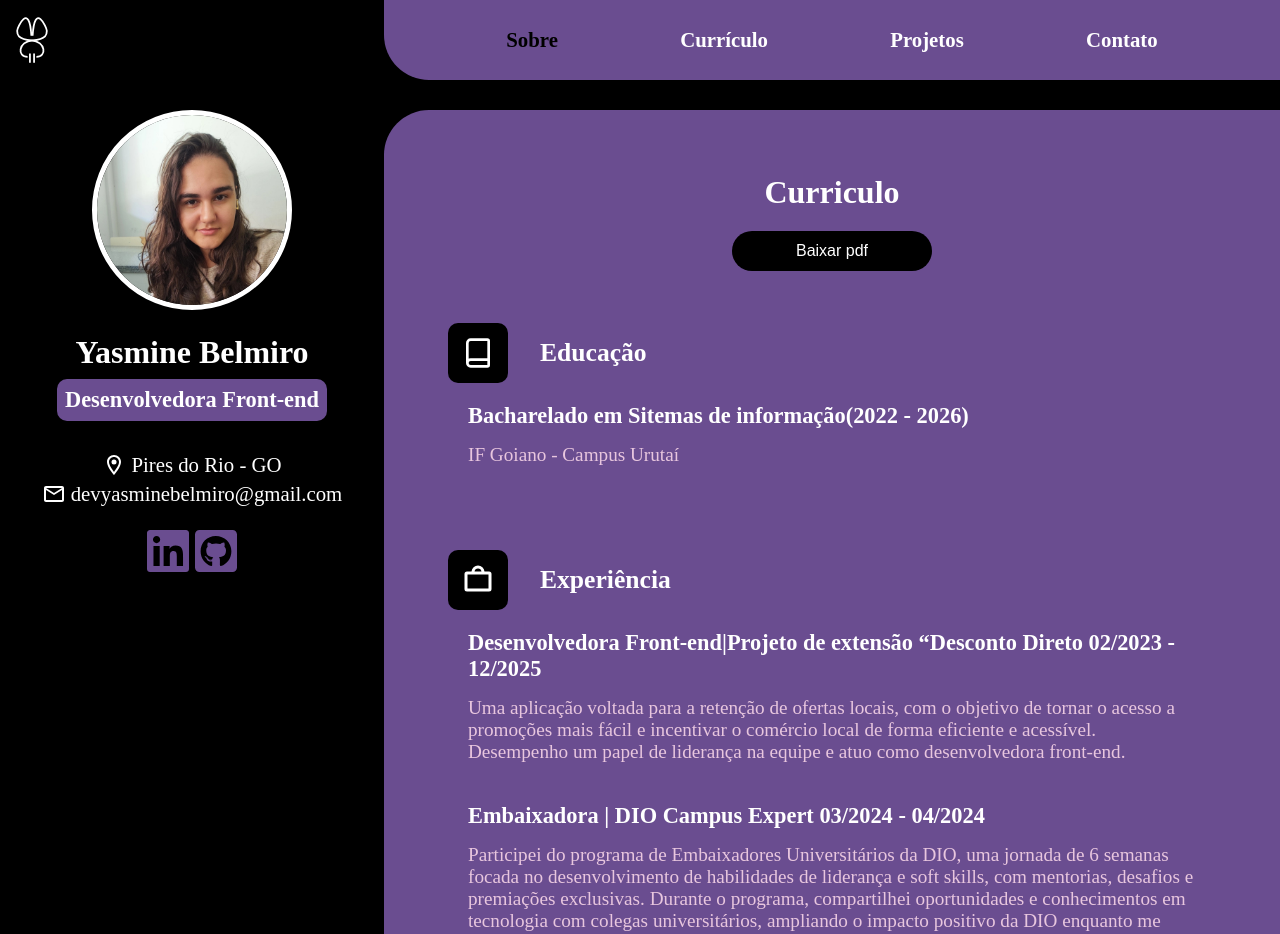
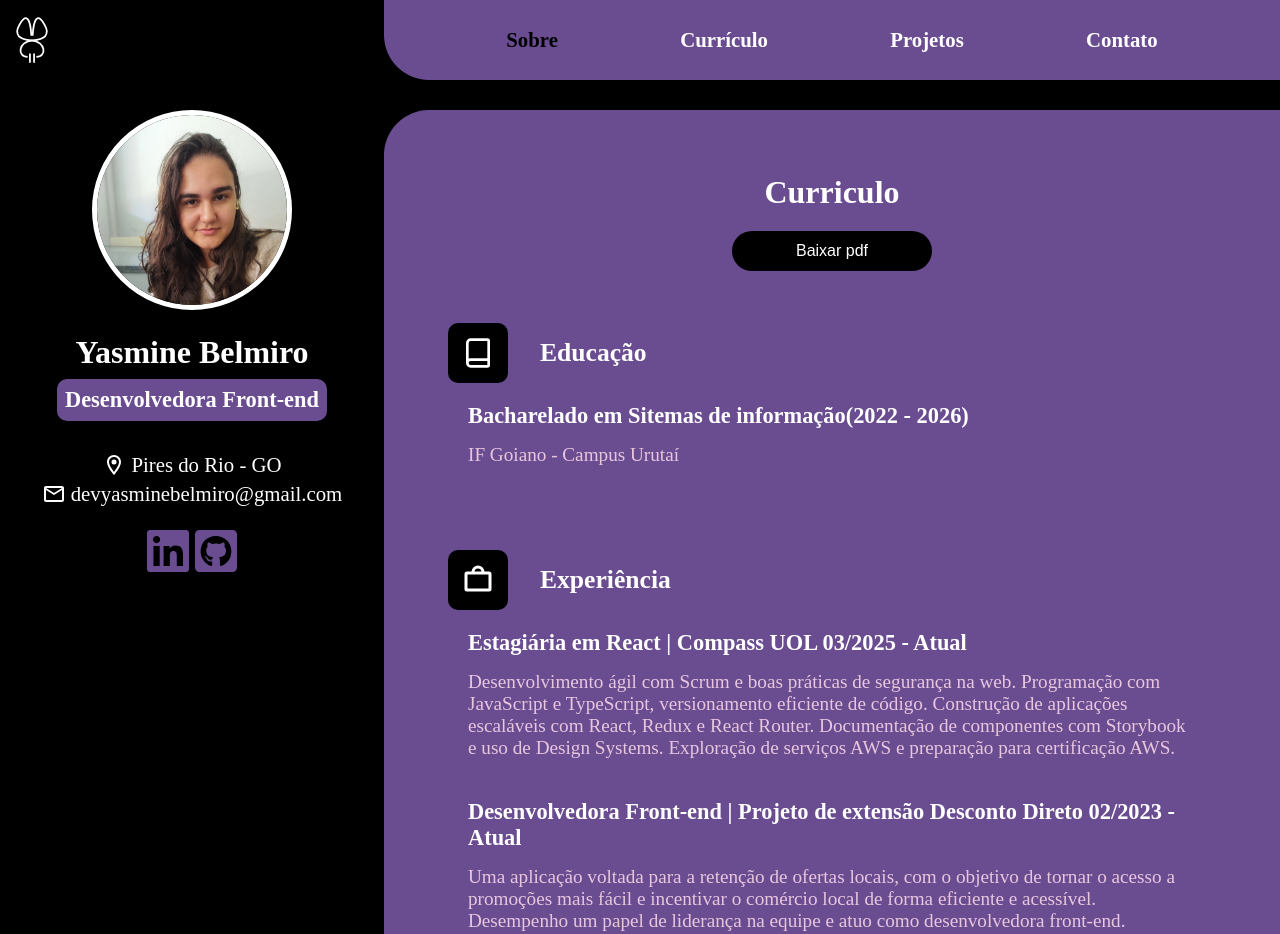
Before and after one commit to yasminebelmiro/portfolio, a React (Vite) app: page /curriculo in a window 1280 px wide. Shown: the top 934 px of the page. Built offline with nearby package versions, Linux system fonts and the light colour scheme.

Commit message:
atualização de informações do curriculo

```diff
--- a/src/pages/Cv/Cv.jsx
+++ b/src/pages/Cv/Cv.jsx
@@ -21,18 +21,24 @@ import { Link } from "react-router-dom";
 const ExperienceList = [
   {
     id: 1,
-    name: "Desenvolvedora Front-end|Projeto de extensão “Desconto Direto 02/2023 - 12/2025",
+    name: "Estagiária em React | Compass UOL 03/2025 - Atual",
+    description:
+      "Desenvolvimento ágil com Scrum e boas práticas de segurança na web. Programação com JavaScript e TypeScript, versionamento eficiente de código. Construção de aplicações escaláveis com React, Redux e React Router. Documentação de componentes com Storybook e uso de Design Systems. Exploração de serviços AWS e preparação para certificação AWS.",
+  },
+  {
+    id: 2,
+    name: "Desenvolvedora Front-end | Projeto de extensão Desconto Direto 02/2023 - Atual",
     description:
       "Uma aplicação voltada para a retenção de ofertas locais, com o objetivo de tornar o acesso a promoções mais fácil e incentivar o comércio local de forma eficiente e acessível. Desempenho um papel de liderança na equipe e atuo como desenvolvedora front-end.",
   },
   {
-    id: 2,
+    id: 3,
     name: "Embaixadora | DIO Campus Expert 03/2024 - 04/2024",
     description:
       "Participei do programa de Embaixadores Universitários da DIO, uma jornada de 6 semanas focada no desenvolvimento de habilidades de liderança e soft skills, com mentorias, desafios e premiações exclusivas. Durante o programa, compartilhei oportunidades e conhecimentos em tecnologia com colegas universitários, ampliando o impacto positivo da DIO enquanto me desenvolvia em uma experiência prática.",
   },
   {
-    id: 3,
+    id: 4,
     name: "Monitora Voluntária | Programação Orientada a Objetos 03/2024 - 07/2024",
     description:
       "Atuei como monitora, auxiliando calouros com dúvidas, atividades práticas e projetos. Ofereci suporte técnico e acadêmico, ajudando a esclarecer conceitos fundamentais, solucionar problemas de programação e desenvolver habilidades práticas de codificação.",
```
